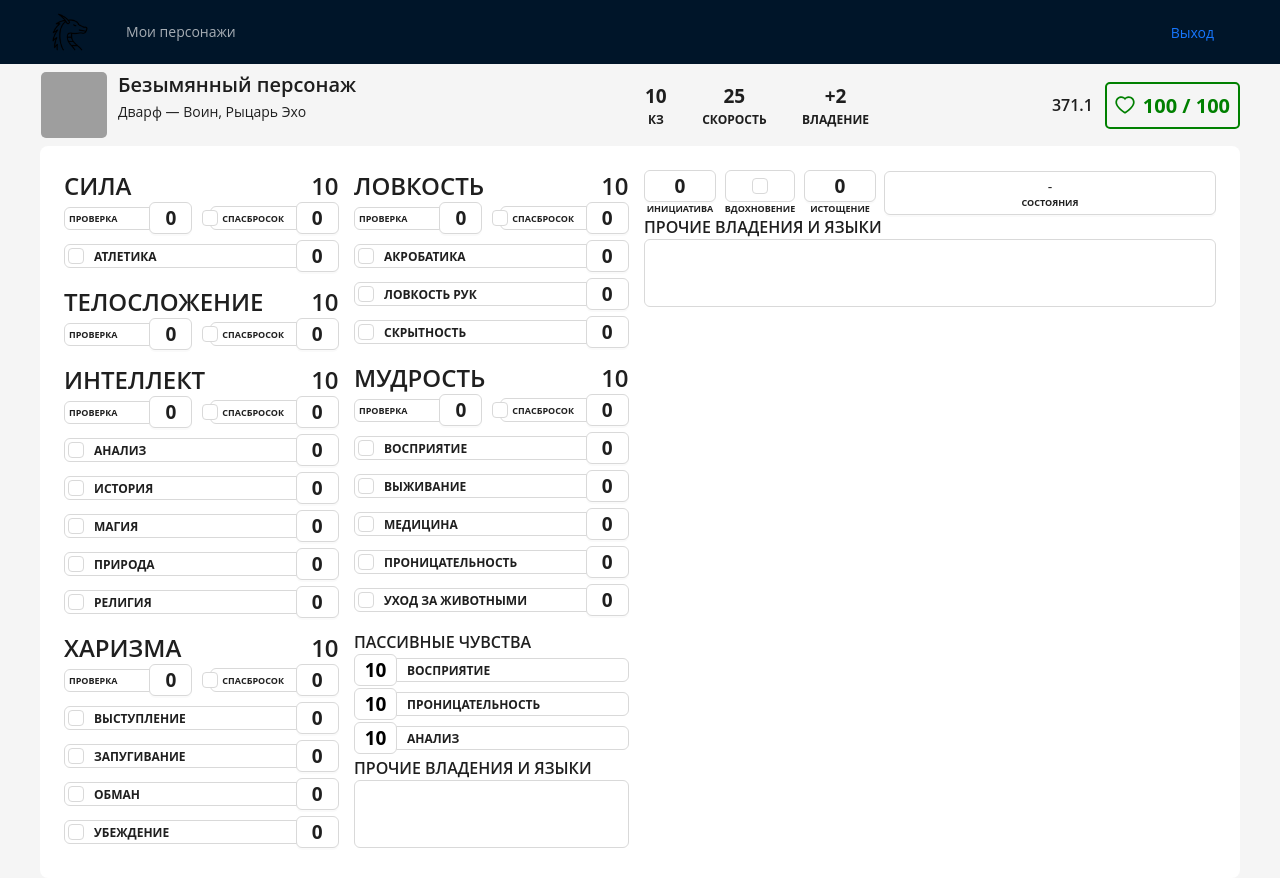
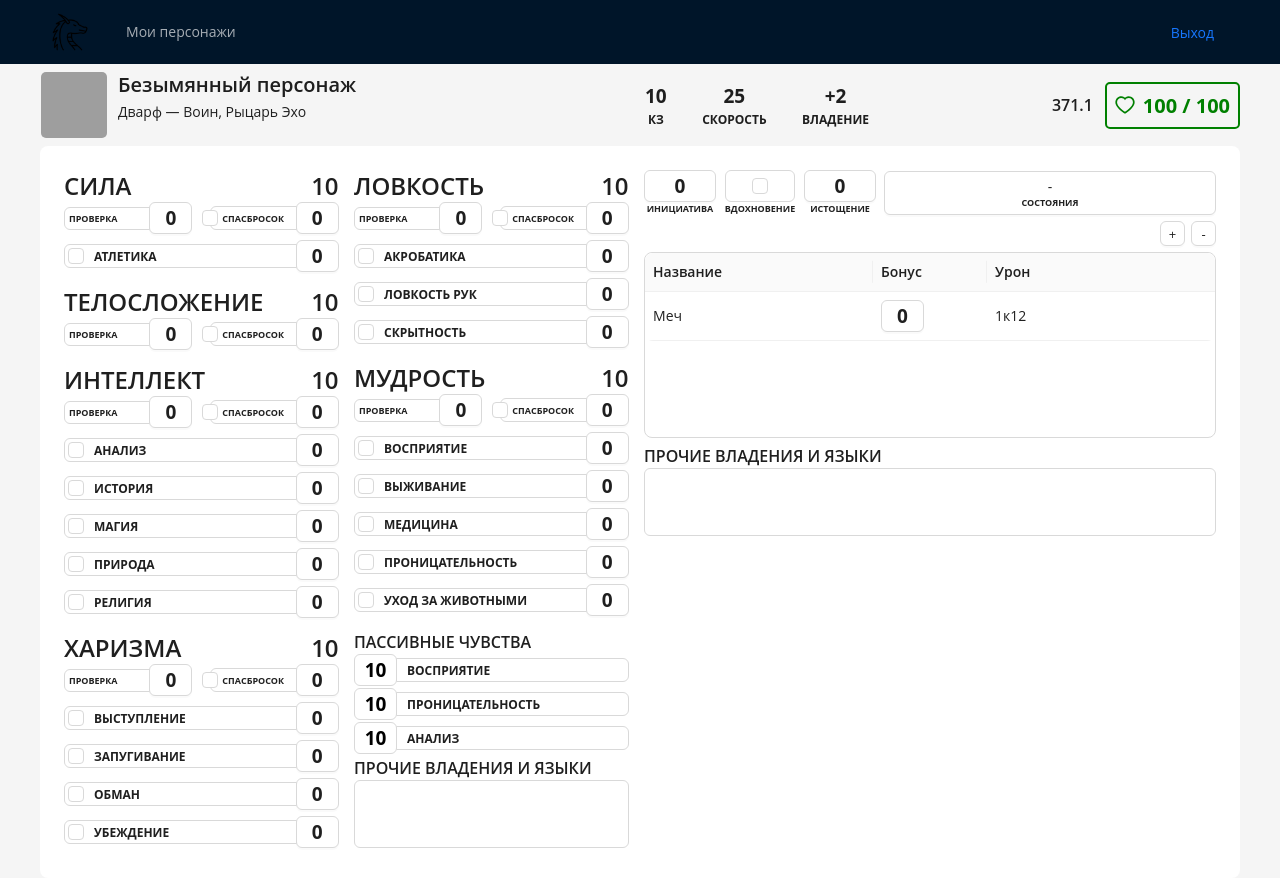
Before and after one commit to SugawaraKoushi/dnd-notes-client-app, a React (Create React App) app: page /characters/new in a window 1280 px wide. Built offline with nearby package versions, Linux system fonts and the light colour scheme; grey boxes are pictures that could not be loaded.

Commit message:
add attaks table

```diff
--- a/src/components/characters/NewCharacter.jsx
+++ b/src/components/characters/NewCharacter.jsx
@@ -1,4 +1,13 @@
-import { Flex, Form, Input, InputNumber, Select, Grid } from "antd";
+import {
+    Flex,
+    Form,
+    Input,
+    InputNumber,
+    Select,
+    Grid,
+    Table,
+    Button,
+} from "antd";
 import { useState } from "react";
 import AbilityTile from "./abilities/AbilityTile";
 import CharacterHeader from "./CharacterHeader";
@@ -12,6 +21,7 @@ import { StatusTrackerContext } from "./context/StatusTrackerContext";
 import NotificationStack from "../notification/NotificationStack";
 import "./index.css";
 import { CharacterHeaderContext } from "./context/CharacterHeaderContext";
+import AttacksTable from "./attacks/AttacksTable";
 
 const NewCharacterPage = () => {
     const [character, setCharacter] = useState(new Character());
@@ -1027,6 +1037,18 @@ const NewCharacterPage = () => {
 
     //#endregion Прочее
 
+    //#region Атаки
+    const attacks = [
+        {
+            key: "0",
+            name: "Меч",
+            bonus: 0,
+            damage: "1к12",
+        },
+    ];
+
+    //#endregion Атаки
+
     const sex = [
         { value: "MALE", label: <span>Мужской</span> },
         { value: "FEMALE", label: <span>Женский</span> },
@@ -1424,7 +1446,7 @@ const NewCharacterPage = () => {
                     </AbilityContext.Provider>
                     <PassiveAbilityTile skills={passiveSkills} />
                 </Flex>
-                <Flex vertical className="character-content">
+                <Flex vertical className="character-content" gap={6}>
                     <StatusTrackerContext.Provider
                         value={{
                             onInspirationChange: handleInspirationChange,
@@ -1438,8 +1460,10 @@ const NewCharacterPage = () => {
                             inspiration={character.inspiration}
                         />
                     </StatusTrackerContext.Provider>
+                    <AttacksTable attacks={attacks} />
                     <TextBlock />
                 </Flex>
+
             </Flex>
             <NotificationStack
                 onClose={handleNotificationStackCloseButtonClick}
--- /dev/null
+++ b/src/components/characters/attacks/AttacksTable.jsx
@@ -0,0 +1,77 @@
+import { Button, Flex, Table } from "antd";
+import { useState } from "react";
+import "./index.css";
+
+const AttacksTable = (props) => {
+    const [attacks, setAttacks] = useState(props.attacks);
+
+    const handleAddAttack = () => {
+        const newAttack = {
+            key: attacks.length,
+            name: "Меч",
+            bonus: 0,
+            damage: "1к12",
+        };
+
+        setAttacks([...attacks, newAttack]);
+    };
+
+    const handleDeleteLastAttack = () => {
+        attacks.pop();
+        setAttacks([...attacks]);
+    };
+
+    const columns = [
+        {
+            title: "Название",
+            dataIndex: "name",
+            width: "40%",
+        },
+        {
+            title: "Бонус",
+            dataIndex: "bonus",
+            width: "20%",
+            render: (
+                _,
+                record // `_` заменяет неиспользуемый параметр `text`
+            ) => (
+                <Button
+                    className="bonus-attack-button"
+                >
+                    0
+                </Button>
+            ),
+        },
+        {
+            title: "Урон",
+            dataIndex: "damage",
+            width: "40%",
+        },
+    ];
+
+    return (
+        <Flex vertical align="end" gap={6}>
+            <Flex gap={6}>
+                <Button className="table-tool-btn" onClick={handleAddAttack}>
+                    +
+                </Button>
+                <Button
+                    className="table-tool-btn"
+                    onClick={handleDeleteLastAttack}
+                >
+                    -
+                </Button>
+            </Flex>
+            <Table
+                className="attack-table"
+                dataSource={attacks}
+                columns={columns}
+                size="small"
+                pagination={false}
+                scroll={{ y: 147 }}
+            />
+        </Flex>
+    );
+};
+
+export default AttacksTable;
--- /dev/null
+++ b/src/components/characters/attacks/index.css
@@ -0,0 +1,25 @@
+.table-tool-btn {
+    padding: 0;
+    width: 25px;
+    height: 25px;
+    font-size: 13px;
+}
+
+.attack-table {
+    border: 1px solid #d9d9d9;
+    outline-offset: 1px;
+    border-radius: 8px;
+    width: 100%;
+    min-height: 186px;
+}
+
+.ant-table-body {
+    border-radius: 8px !important;
+}
+
+.bonus-attack-button {
+    font-weight: 700;
+    font-size: 19px;
+    max-width: 43px;
+    max-height: 32px;
+}
--- a/src/components/characters/index.css
+++ b/src/components/characters/index.css
@@ -8,6 +8,7 @@
 
     .character-content {
         width: 75%;
+        overflow: hidden !important;
     }
 
     .status-tracker-item {
```
